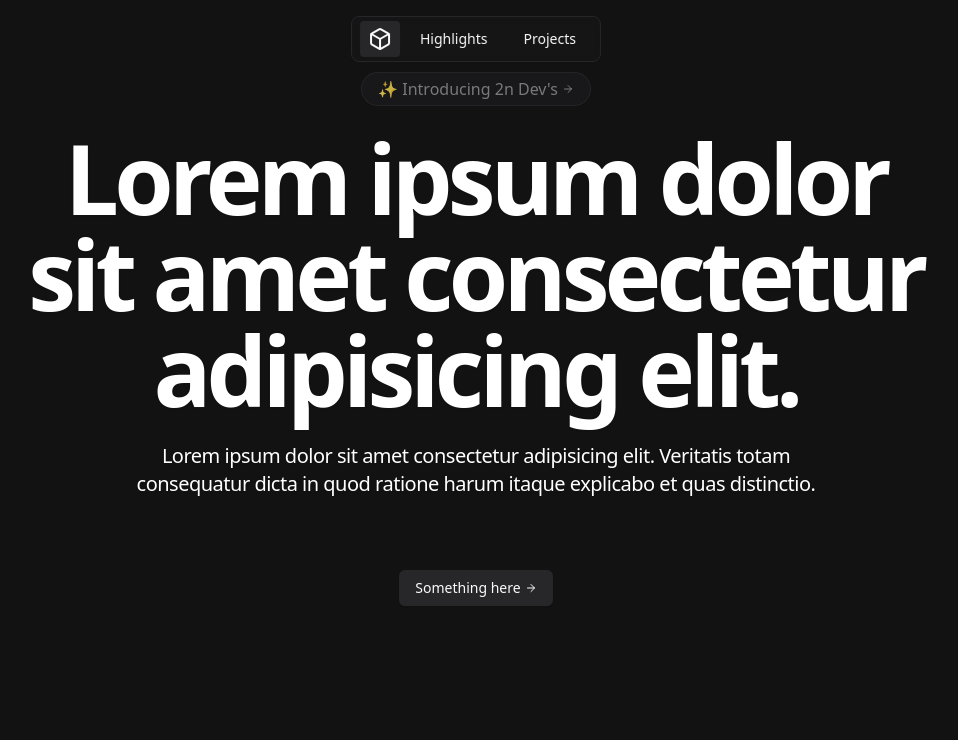
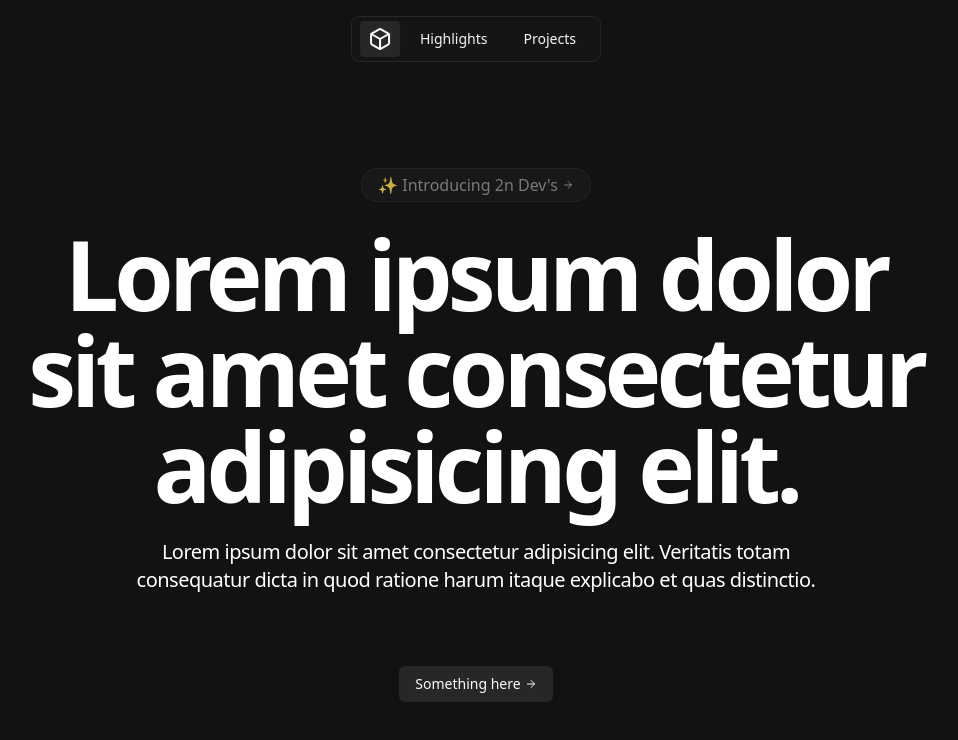
Before and after one commit to 2ndevs/landing-page, a Next.js app: page / in a window 1280 px wide. Shown: the top 740 px of the page, without its empty margins (164-1122 px from the left). Built offline with nearby package versions, Linux system fonts and the light colour scheme.

Commit message:
awjdiawjdi

```diff
--- a/src/components/shards/hero.tsx
+++ b/src/components/shards/hero.tsx
@@ -5,7 +5,7 @@
 import { ArrowRightIcon } from "lucide-react";
 
 export const Hero = () => (
-  <section className="flex flex-col w-full items-center justify-center gap-6">
+  <section className="flex flex-col w-full items-center justify-center gap-6 mt-24">
     <div
       className={cn(
         "group rounded-full border border-muted/10 text-base text-white transition-all ease-in hover:cursor-pointer dark:border-white/5 bg-zinc-900"
```
